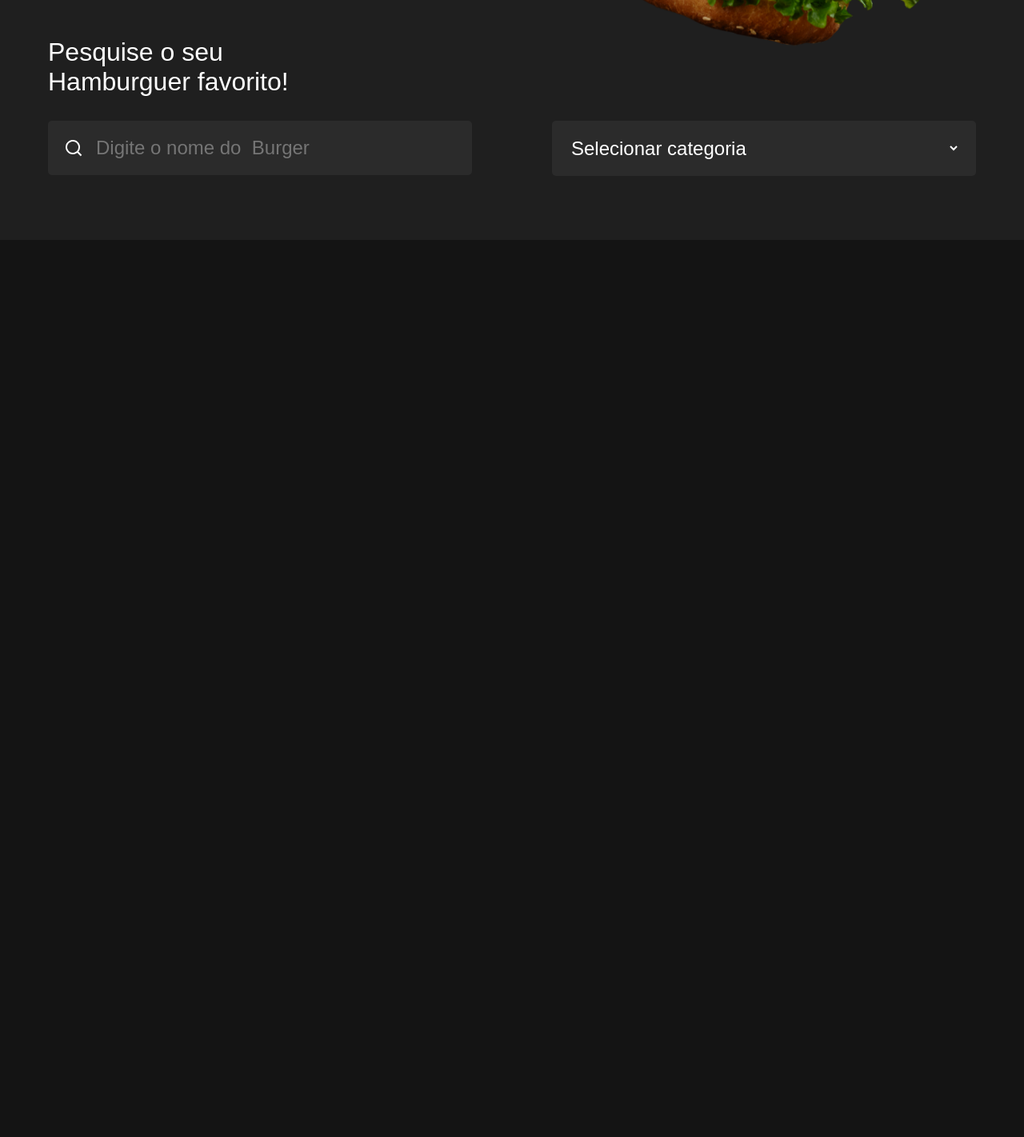
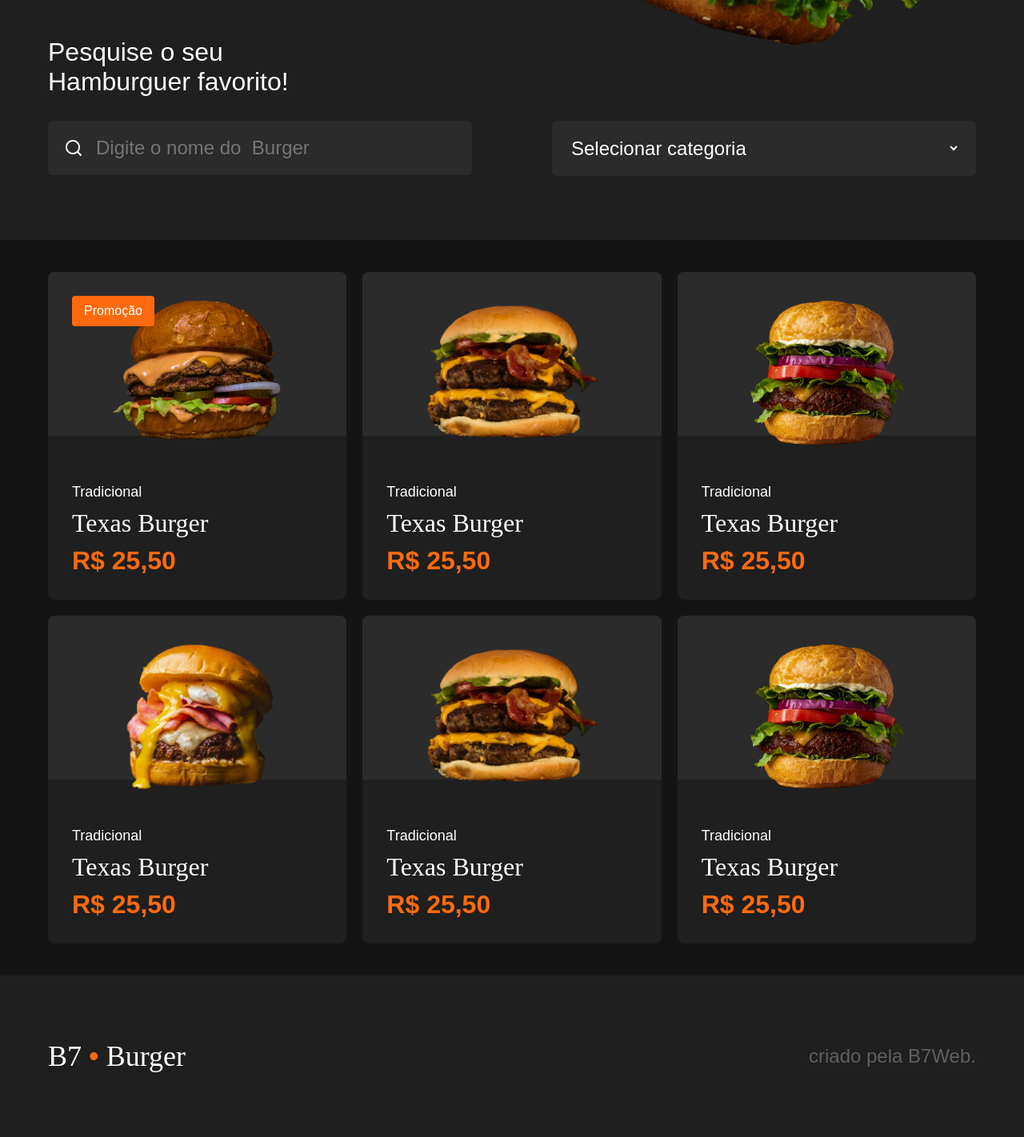
Before and after one commit to idhelsi/landing-page, a plain HTML site: page index.html in a window 1280 px wide. Shown: the part 681-2103 px from the top of the page at 80% size. Before the commit the page ends 981 px from the top, so only its background shows below. Drawn offline with Linux system fonts and the light colour scheme; a web font is replaced by a local one.

Commit message:
landing page finalizada

```diff
--- a/assets/css/style.css
+++ b/assets/css/style.css
@@ -190,6 +190,95 @@ header .menu-icon div {
     border-right: 20px solid transparent;
 }
 
+/* PRODUCTS */
+.products-grid {
+    display: grid;
+    grid-template-columns: repeat(3,1fr);
+    gap: 20px;
+    margin: 40px 0;
+}
+
+.product-item {
+    display: block;
+    border-radius: 8px;
+    overflow: hidden;
+    text-decoration: none;
+    position: relative;
+}
+.product-item:hover {
+    opacity: 0.8;
+}
+
+.product-item .warning {
+    position: absolute;
+    top: 30px;
+    left: 30px;
+    background-color: #FE6A0F;
+    font-size: 16px;
+    font-weight: 500;
+    color: #fff;
+    padding: 10px 15px;
+    border-radius: 4px;
+}
+
+.product-item .photo {
+    text-align: center;
+    background-color: #2B2B2B;
+    padding: 30px;
+}
+
+.product-item .photo img {
+    max-width: 100%;
+}
+.product-item .info {
+    background-color: #1f1f1f;
+    padding: 60px 30px 30px 30px;
+    margin-top: -50px;
+}
+.product-item .product-category {
+    color: #FFF;
+    font-size: 18px;
+    font-weight: 500;
+}
+
+.product-item .product-name {
+    font-family: 'Calistoga';
+    font-size: 32px;
+    color: #FFF;
+    margin: 10px 0;
+}
+
+.product-item .product-price {
+    font-size: 32px;
+    font-weight: bold;
+    color: #FE6A0F;
+}
+
+/* FOOTER */
+footer {
+    background-color: #1f1f1f;
+}
+
+footer .container {
+    padding-top: 80px;
+    padding-bottom: 80px;
+    display: flex;
+    justify-content: space-between;
+    align-items: center;
+}
+footer .copyrights {
+    font-size: 24px;
+    color: #5f5f5f;
+}
+footer .copyrights a {
+    color: #5f5f5f;
+    text-decoration: none;
+}
+footer .copyrights a:hover {
+    text-decoration: underline;
+}
+
+
 @media (max-width: 850px) {
     header nav {
         display: none;
@@ -233,4 +322,18 @@ header .menu-icon div {
         flex-direction: column;
         gap: 20px ;
     }
+
+    .products-grid {
+        grid-template-columns: repeat(2, 1fr);
+    }
+
+    footer .container {
+        flex-direction: column;
+        gap: 20px;
+    }
 }
+@media (max-width: 500px) {
+    .products-grid {
+        grid-template-columns: 1fr;
+    }
+}
--- a/index.html
+++ b/index.html
@@ -63,5 +63,80 @@
             </div>
         </div>
     </section>
+    <main>
+        <div class="container">
+            <div class="products-grid">
+                <a href="" class="product-item">
+                    <div class="warning">Promoção</div>
+                    <div class="photo">
+                        <img src="assets/burgers/burger1.png" alt="">
+                    </div>
+                    <div class="info">
+                        <div class="product-category">Tradicional</div>
+                        <div class="product-name">Texas Burger</div>
+                        <div class="product-price">R$ 25,50</div>
+                    </div>
+                </a>
+                <a href="" class="product-item">
+                    <div class="photo">
+                        <img src="assets/burgers/burger2.png" alt="">
+                    </div>
+                    <div class="info">
+                        <div class="product-category">Tradicional</div>
+                        <div class="product-name">Texas Burger</div>
+                        <div class="product-price">R$ 25,50</div>
+                    </div>
+                </a>
+                <a href="" class="product-item">
+                    <div class="photo">
+                        <img src="assets/burgers/burger3.png" alt="">
+                    </div>
+                    <div class="info">
+                        <div class="product-category">Tradicional</div>
+                        <div class="product-name">Texas Burger</div>
+                        <div class="product-price">R$ 25,50</div>
+                    </div>
+                </a>
+                <a href="" class="product-item">
+                    <div class="photo">
+                        <img src="assets/burgers/burger4.png" alt="">
+                    </div>
+                    <div class="info">
+                        <div class="product-category">Tradicional</div>
+                        <div class="product-name">Texas Burger</div>
+                        <div class="product-price">R$ 25,50</div>
+                    </div>
+                </a>
+                <a href="" class="product-item">
+                    <div class="photo">
+                        <img src="assets/burgers/burger2.png" alt="">
+                    </div>
+                    <div class="info">
+                        <div class="product-category">Tradicional</div>
+                        <div class="product-name">Texas Burger</div>
+                        <div class="product-price">R$ 25,50</div>
+                    </div>
+                </a>
+                <a href="" class="product-item">
+                    <div class="photo">
+                        <img src="assets/burgers/burger3.png" alt="">
+                    </div>
+                    <div class="info">
+                        <div class="product-category">Tradicional</div>
+                        <div class="product-name">Texas Burger</div>
+                        <div class="product-price">R$ 25,50</div>
+                    </div>
+                </a>
+            </div>
+        </div>
+    </main>
+    <footer>
+        <div class="container">
+            <div class="logo">
+                <a href="#">B7 <span>•</span> Burger</a>
+            </div>
+            <div class="copyrights">criado pela <a href="#">B7Web</a>.</div>
+        </div>
+    </footer>
 </body>
 </html>
```
